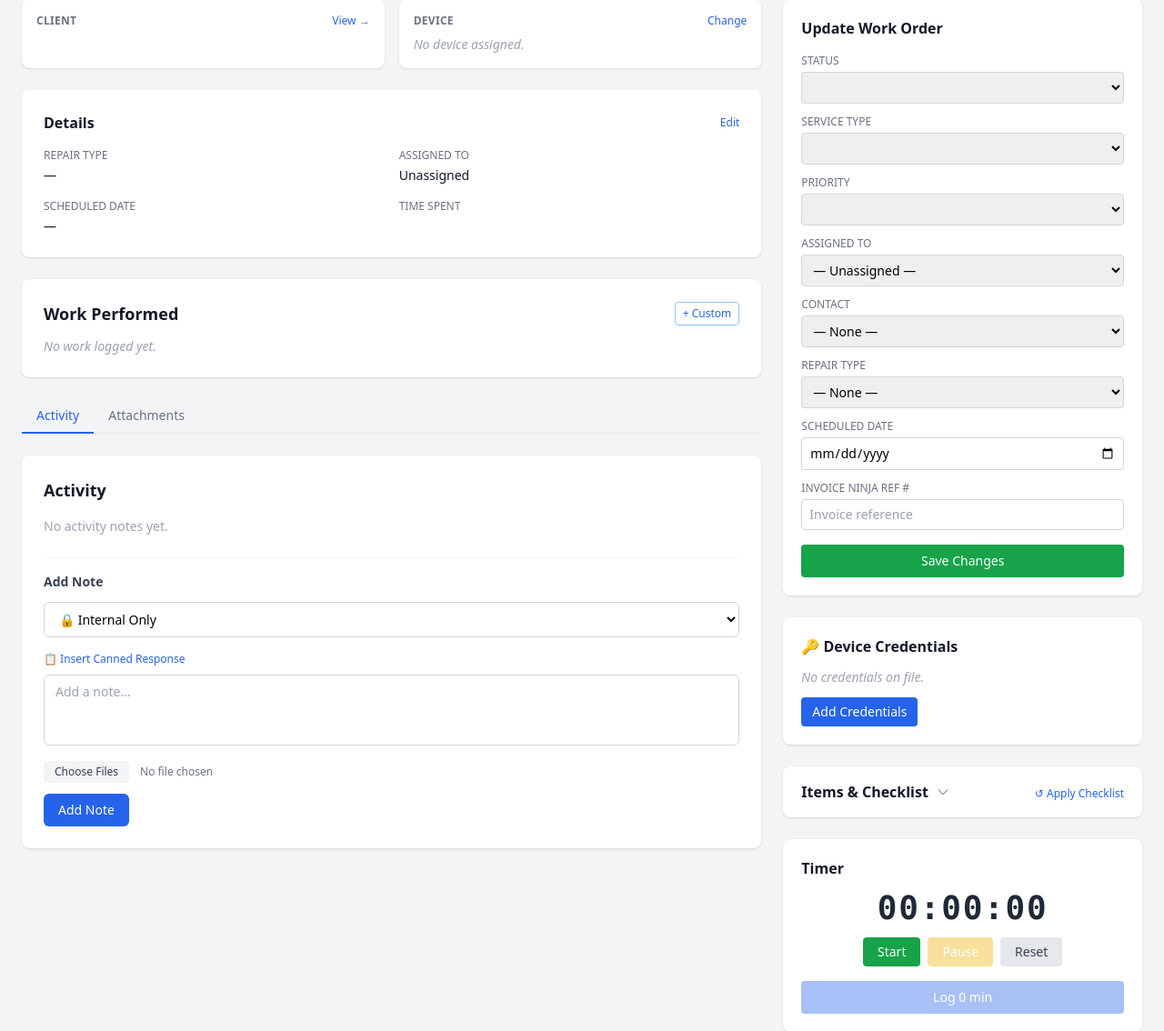
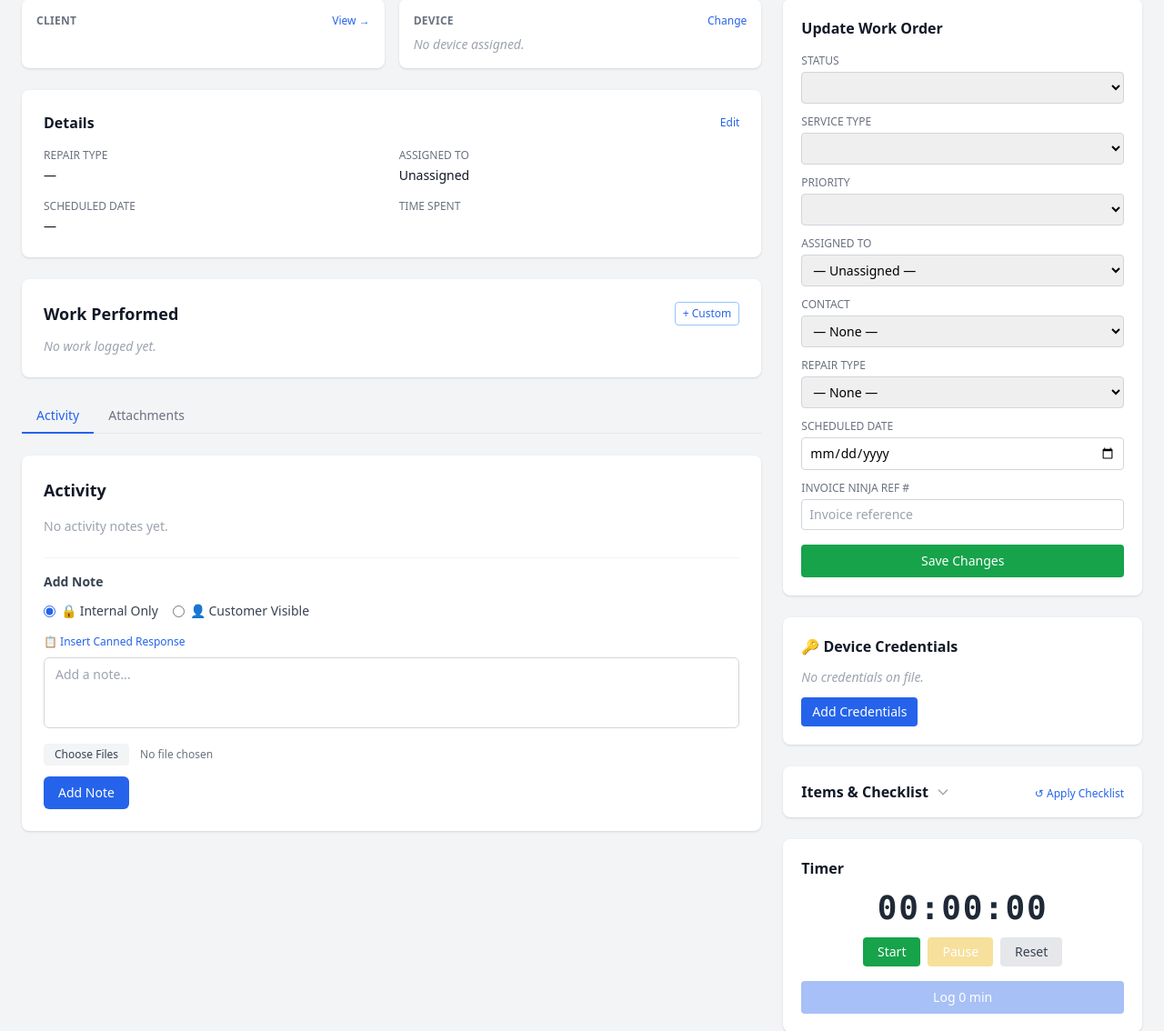
Before and after one commit to murphys-bench/murphys-bench, a Django app: template core/templates/core/work_order_detail.html in a window 1280 px wide. Shown: the part 209-1343 px from the top of the page at 91% size. Run offline with Django 4.2, Linux system fonts and the light colour scheme; the template is opened without the code that fills it, so the values that code supplies are empty; some libraries are stand-ins or nearby versions.

Commit message:
Replace note type dropdown with radio buttons
Co-Authored-By: Claude Sonnet 4.6 <noreply@anthropic.com>

```diff
--- a/core/templates/core/work_order_detail.html
+++ b/core/templates/core/work_order_detail.html
@@ -402,12 +402,13 @@
                       hx-encoding="multipart/form-data"
                       hx-on:htmx:after-request="this.reset(); noteType = 'internal'; pickerOpen = false;">
                     {% csrf_token %}
-                    <div class="mb-3">
-                        <select name="note_type" x-model="noteType"
-                                class="w-full text-sm border border-gray-300 rounded-md px-3 py-2 bg-white focus:outline-none focus:ring-2 focus:ring-blue-500">
-                            <option value="internal">🔒 Internal Only</option>
-                            <option value="customer_visible">👤 Customer Visible</option>
-                        </select>
+                    <div class="mb-3 flex gap-4">
+                        <label class="flex items-center gap-1.5 text-sm text-gray-700 cursor-pointer">
+                            <input type="radio" name="note_type" value="internal" x-model="noteType" class="accent-blue-600"> 🔒 Internal Only
+                        </label>
+                        <label class="flex items-center gap-1.5 text-sm text-gray-700 cursor-pointer">
+                            <input type="radio" name="note_type" value="customer_visible" x-model="noteType" class="accent-blue-600"> 👤 Customer Visible
+                        </label>
                     </div>
 
                     <!-- Canned response picker -->
```
